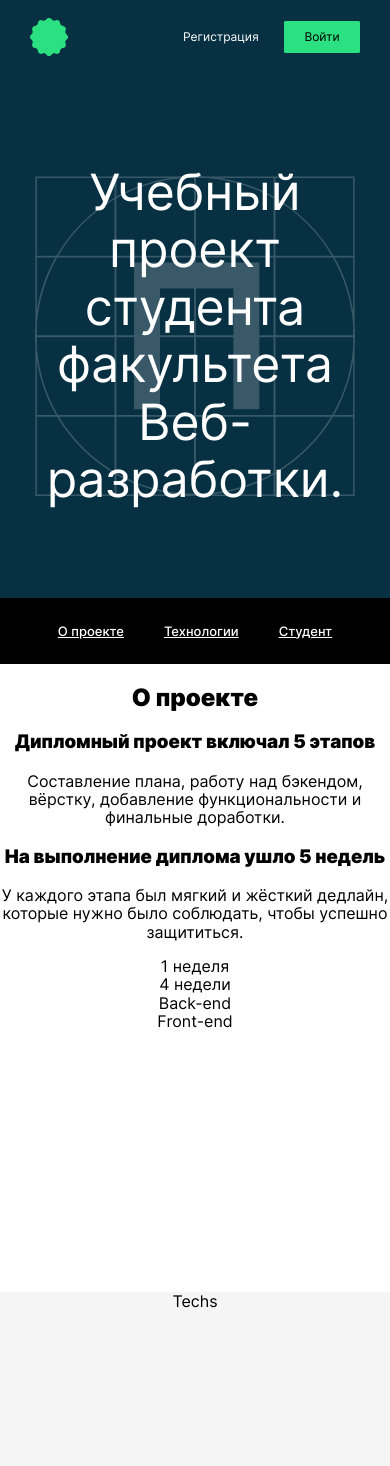
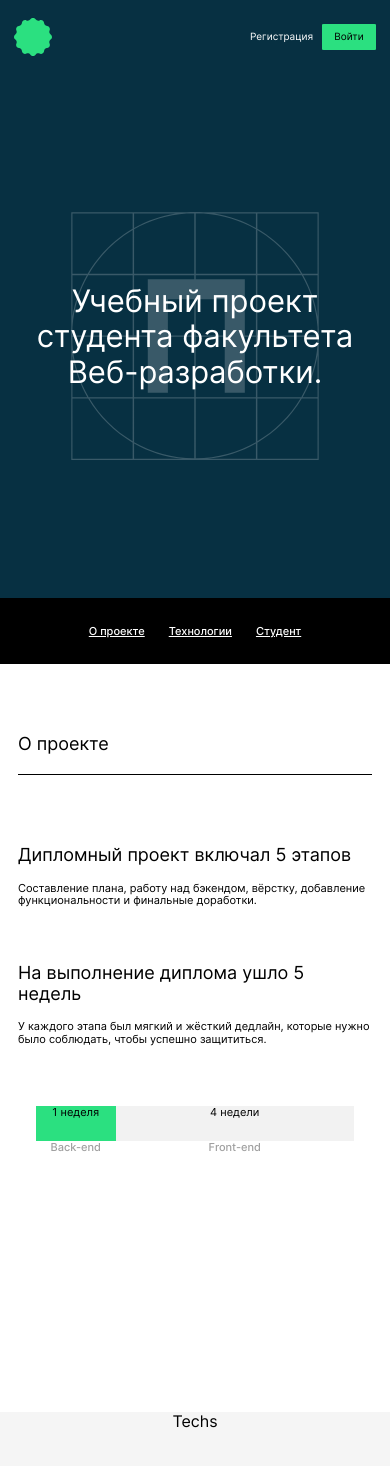
Before and after one commit to KVADRAT-1/movies-explorer-frontend, a React (Create React App) app: page / in a window 390 px wide. Shown: the top 1466 px of the page. Built offline with nearby package versions, Linux system fonts and the light colour scheme.

Commit message:
level-2/13.08.2021/2

```diff
--- a/src/components/Header/Header.css
+++ b/src/components/Header/Header.css
@@ -10,13 +10,13 @@
     background-color: rgb(7, 48, 66);
 }
 
-@media (max-width: 768px) {
+@media (max-width: 1279px) {
     .Header {
         padding:0 30px;
     }
 }
 
-@media (max-width: 320px) {
+@media (max-width: 767px) {
     .Header {
         padding: 0 14px;
         font-size: 10px;
--- a/src/components/Header/Navigation/Navigation.css
+++ b/src/components/Header/Navigation/Navigation.css
@@ -15,15 +15,13 @@
     background-color: rgb(43, 224, 128);
 }
 
-@media (max-width: 320px) {
+@media (max-width: 767px) {
     .navigation__button-register {
         width: 64px;
         height: 26px;
         margin-right: 14px;
     }
-}
 
-@media (max-width: 320px) {
     .navigation__button-open {
         width: 54px;
         height: 26px;
--- a/src/components/Main/AboutProject/AboutProject.css
+++ b/src/components/Main/AboutProject/AboutProject.css
@@ -1,3 +1,124 @@
 .AboutProject {
-    height: 608px;
+    min-height: 608px;
+    padding: 110px 70px;
 }
+
+.AboutProject__title {
+    height: 40px;
+    margin: 0;
+    text-align: left;
+    font-style: normal;
+    font-weight: 400;
+    font-size: 22px;
+    border-bottom: 1px solid  rgb(0, 0, 0);
+}
+
+.info-text {
+    margin: 70px 0 0 0;
+    display: flex;
+}
+
+.info-text__paragraph:first-child {
+    margin-right: 40px;
+}
+
+.info-text__title {
+    margin: 0;
+    text-align: left;
+    font-style: normal;
+    font-weight: 400;
+    font-size: 20px;
+}
+
+.info-text__description {
+    margin: 26px 0 0 0;
+    text-align: left;
+    font-style: normal;
+    font-weight: 400;
+    font-size: 14px;
+}
+
+.visual-info {
+    margin: 110px 70px;
+    display: grid;
+    grid-template-columns: 1fr 3fr;
+    grid-template-rows: repeat(2, 36px);
+    font-style: normal;
+    font-weight: normal;
+    font-size: 14px;
+    line-height: 17px;
+}
+
+.visual-info__one-week {
+    background-color: #2BE080;
+}
+
+.visual-info__four-week {
+    background-color: #F2F2F2;
+}
+
+.visual-info__back-end {
+    font-weight: 500;
+    color: #A0A0A0;
+}
+
+.visual-info__front-end {
+    font-weight: 500;
+    color: #A0A0A0;
+}
+
+@media (max-width: 1279px) {
+    .AboutProject {
+        padding: 90px 50px;
+    }
+
+    .info-text__paragraph:first-child {
+        margin-right: 30px;
+    }
+
+    .info-text__description {
+        margin: 22px 0 0 0;
+        font-size: 12px;
+    }
+
+    .visual-info {
+        margin: 93px 50px 90px;
+        grid-template-rows: repeat(2, 35px);
+        font-size: 11px;
+        line-height: 13px;
+    }
+}
+
+@media (max-width: 767px) {
+    .AboutProject {
+        padding: 70px 18px;
+    }
+
+    .AboutProject__title {
+        font-size: 18px;
+    }
+
+    .info-text {
+        flex-direction: column;
+    }
+
+    .info-text__paragraph:first-child {
+        margin: 0 0 56px 0;
+    }
+
+    .info-text__title {
+        font-size: 18px;
+    }
+
+    .info-text__description {
+        margin: 16px 0 0 0;
+        font-size: 11px;
+    }
+
+    .visual-info {
+        margin: 60px 18px;
+        grid-template-rows: repeat(2, 35px);
+        font-size: 11px;
+        line-height: 13px;
+    }
+}
--- a/src/components/Main/AboutProject/AboutProject.js
+++ b/src/components/Main/AboutProject/AboutProject.js
@@ -16,7 +16,7 @@ function AboutProject() {
         </div>
         <div className='visual-info'>
           <div className='visual-info__one-week'>1 неделя</div>
-          <div className='visual-info__four week'>4 недели</div>
+          <div className='visual-info__four-week'>4 недели</div>
           <div className='visual-info__back-end'>Back-end</div>
           <div className='visual-info__front-end'>Front-end</div>
         </div>
--- a/src/components/Main/NavTab/NavTab.css
+++ b/src/components/Main/NavTab/NavTab.css
@@ -15,13 +15,11 @@
     color: white;
 }
 
-@media (max-width: 320px) {
+@media (max-width: 767px) {
     .NavTab__link {
         margin-right: 24px;
     }
-}
 
-@media (max-width: 320px) {
     .NavTab {
         font-size: 11px;
     }
--- a/src/components/Main/Promo/Promo.css
+++ b/src/components/Main/Promo/Promo.css
@@ -17,16 +17,14 @@
 	font-size: 50px;
 }
 
-@media (max-width: 320px) {
+@media (max-width: 767px) {
     .Promo {
         background-size: 248px;
     }
-  }
 
-@media (max-width: 320px) {
     .Promo__title {
         font-style: normal;
         font-weight: 400;
         font-size: 31px;
     }
-  }
+}
```
